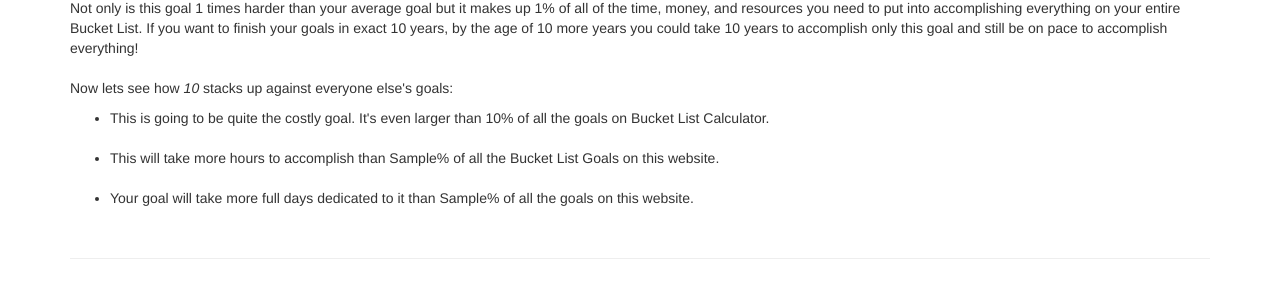
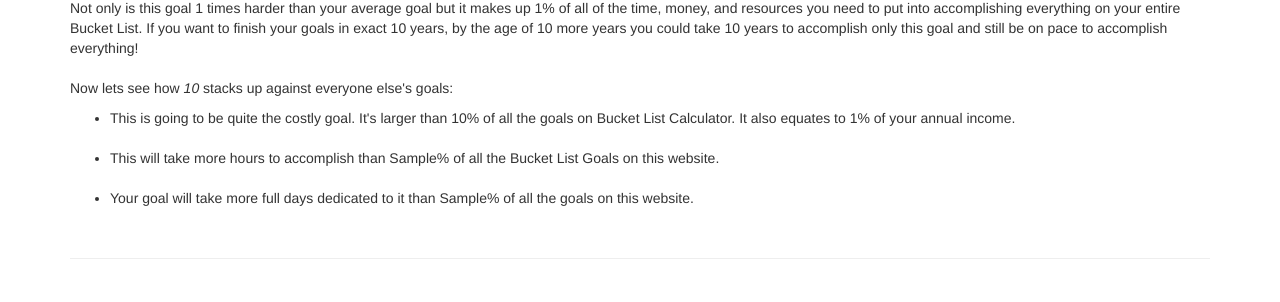
Before and after one commit to Cmlsltnl/BucketListCalculator, a Django app: template BucketList/templates/BucketList/recommendation.html in a window 1280 px wide. Shown: the part 1131-1433 px from the top of the page. Run offline with Django 3.2, Linux system fonts and the light colour scheme; the template is opened without the code that fills it: most values are stand-ins (such as "Sample title", 1, 10 or a date in 2020); parts of the project's set-up code (start-up, migrations or seed data) failed here and were passed over; some libraries are stand-ins or nearby versions.

Commit message:
Adding Yearly Wage to Hardest Goal Recommendation

```diff
--- a/BucketList/templates/BucketList/recommendation.html
+++ b/BucketList/templates/BucketList/recommendation.html
@@ -60,19 +60,19 @@
       <li>
       {% if most_difficult_percentage_of_average_cost > 10 %}
 
-            Now that's an expensive goal!  At ${{most_difficult_bucket_list_item.cost}} <i>{{most_difficult_goal}}</i> is more expensive than {{most_difficult_more_cost_than}}% of the goals on Bucket List Calculator.  Its even  {{most_difficult_percentage_of_average_cost}} times more expensive than the average goal.
+            Now that's an expensive goal!  It's {{most_difficult_percent_of_yearly}}% of your annual income.  At ${{most_difficult_bucket_list_item.cost}} <i>{{most_difficult_goal}}</i> is more expensive than {{most_difficult_more_cost_than}}% of the goals on Bucket List Calculator.  Its even  {{most_difficult_percentage_of_average_cost}} times more expensive than the average goal
 
       {% elif most_difficult_percentage_of_average_cost > 3 %}
 
-            This one sure going to cost you!  At {{most_difficult_percentage_of_average_cost}} times larger than the average users goal, this is even more costly than {{most_difficult_more_cost_than}}% of all goals on all of Bucket List Calculator.
+            This one sure going to cost you!  At {{most_difficult_percentage_of_average_cost}} times larger than the average users goal, and {{most_difficult_percent_of_yearly}}% of your annual income this is even more costly than {{most_difficult_more_cost_than}}% of all goals on all of Bucket List Calculator.
 
       {% elif most_difficult_percentage_of_average_cost > 0.6 %}
 
-             This is going to be quite the costly goal.  It's even larger than {{most_difficult_more_cost_than}}% of all the goals on Bucket List Calculator.
+             This is going to be quite the costly goal.  It's larger than {{most_difficult_more_cost_than}}% of all the goals on Bucket List Calculator.  It also equates to {{most_difficult_percentage_of_average_cost}}% of your annual income.
 
       {% else %}
 
-            Your goal is more expensive than {{most_difficult_more_cost_than}}% of all the in progress goals on Bucket List Calculator.
+            Your goal is more expensive than {{most_difficult_more_cost_than}}% of all the in progress goals on Bucket List Calculator.  It costs {{most_difficult_percentage_of_average_cost}}% of your annual income.
 
 
       {% endif %}
--- a/BucketList/views.py
+++ b/BucketList/views.py
@@ -308,7 +308,7 @@ def recommendation(request):
     #Percentage of time compared to the average goal
     most_difficult_percentage_of_average_time = float(most_difficult_bucket_list_item.time)/float(average_time_of_all_goals)
 
-
+    most_difficult_percent_of_yearly = (most_difficult_bucket_list_item.cost/yearly_earnings)*100
 
     #Creates List Ordered From Easiest to Most Difficult
     list_with_difficulty = []
@@ -389,6 +389,8 @@ def recommendation(request):
                      average_goal_average_hours_per_year,
                      'most_difficult_average_hours_per_year':
                      most_difficult_average_hours_per_year,
+                     'most_difficult_percent_of_yearly':
+                     most_difficult_percent_of_yearly,
 
 
                      #---------------Top 5 Top & Bottom-------------
```
Also changed, not shown: README.md, db.sqlite3, media/avatars/Susy/resized/80/susy.jpg (added), media/avatars/Susy/susy.jpg (added), 1 other file.
